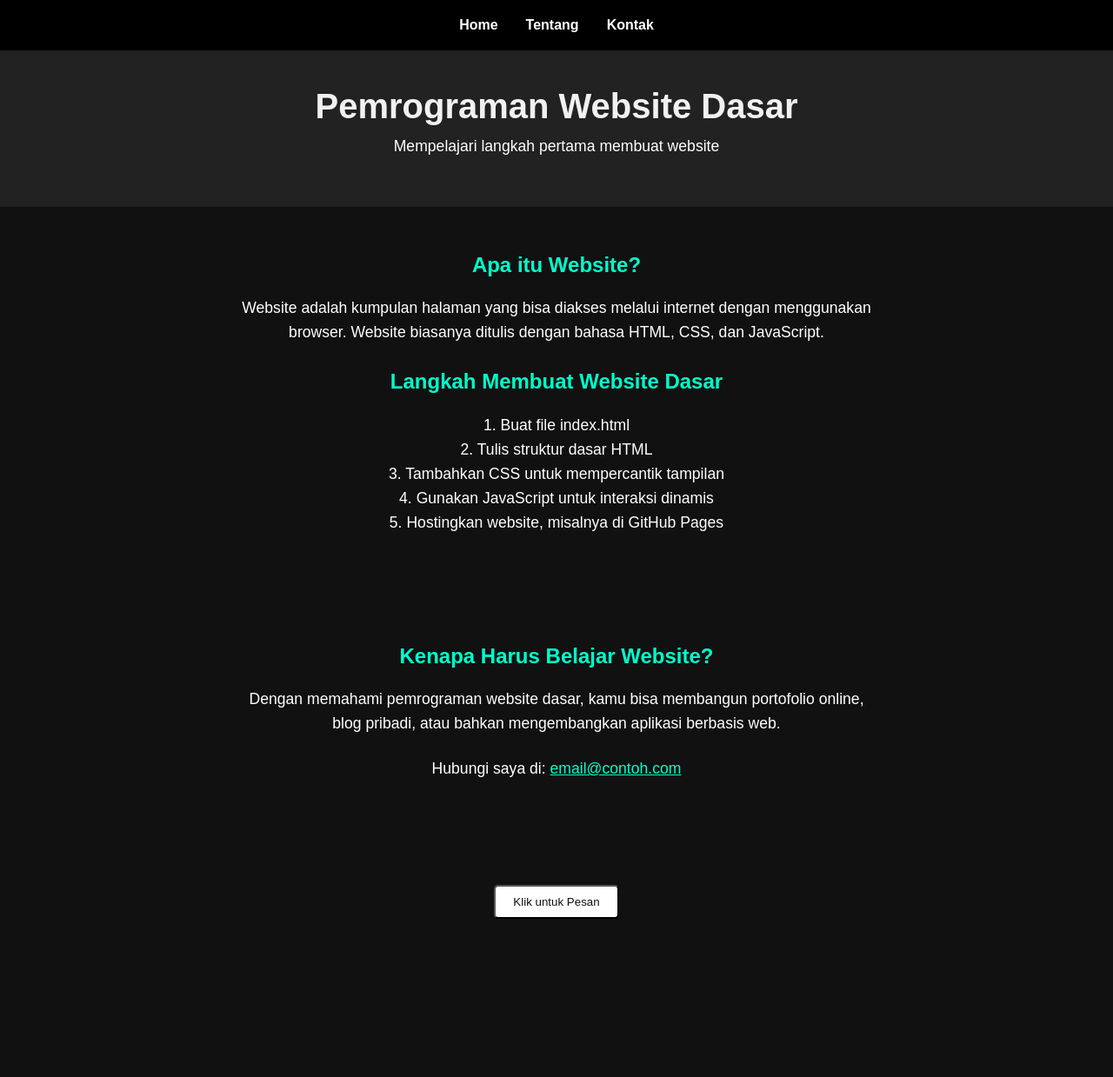
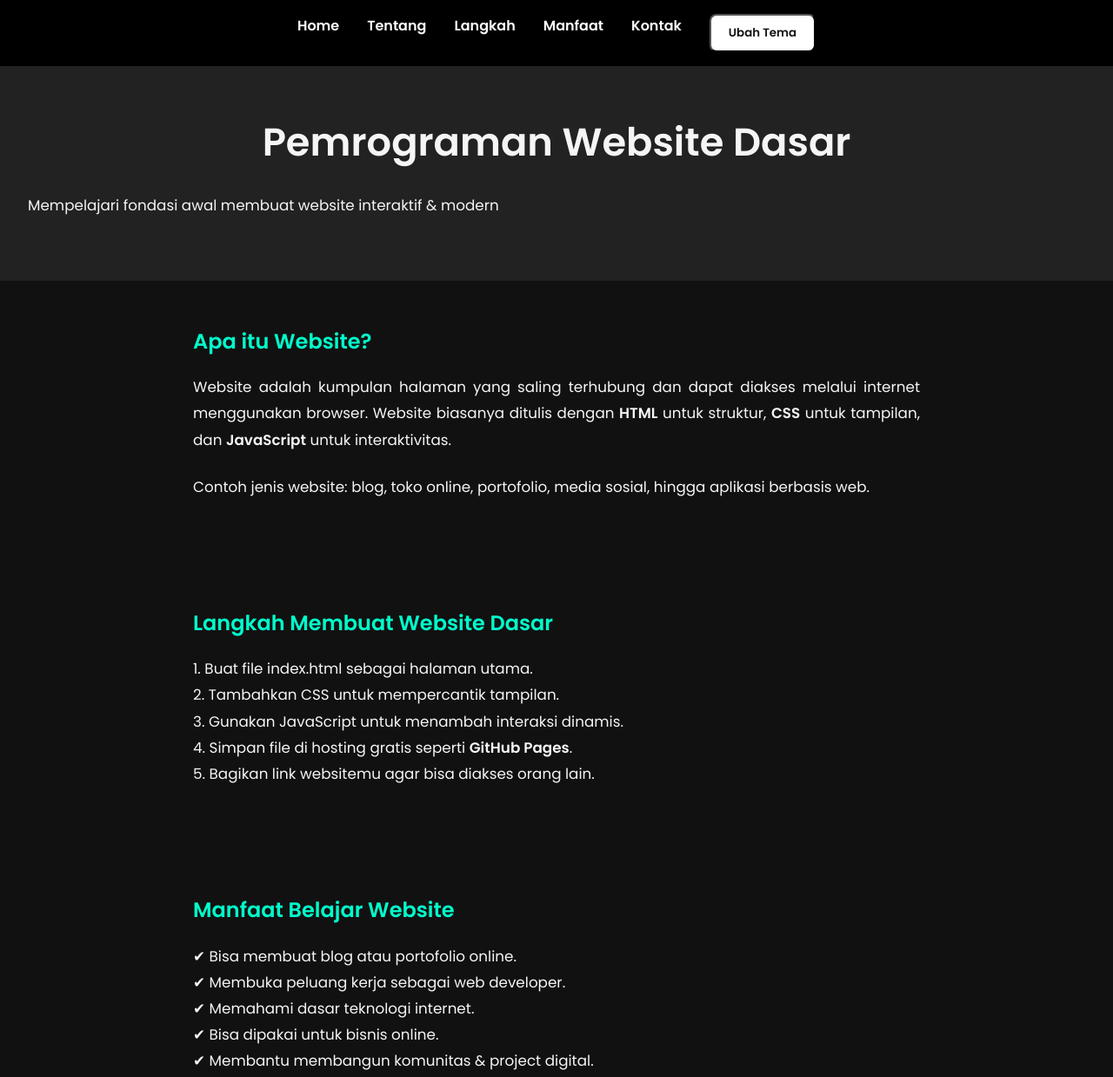
Before and after one commit to nbilwrydha-max/MyWebsitenabiel, a plain HTML site: page index.html in a window 1280 px wide. Shown: the top 1239 px of the page at 87% size. Before the commit the page ends 1105 px from the top, so only its background shows below. Drawn offline with Linux system fonts and the light colour scheme.

Commit message:
Update index.html

```diff
--- a/index.html
+++ b/index.html
@@ -4,24 +4,44 @@
   <meta charset="UTF-8">
   <meta name="viewport" content="width=device-width, initial-scale=1.0">
   <title>Pemrograman Website Dasar</title>
+
+  <!-- Font Google -->
+  <link href="https://fonts.googleapis.com/css2?family=Poppins:wght@300;400;600&display=swap" rel="stylesheet">
+
   <style>
-    /* Reset style */
+    :root {
+      /* Tema terang */
+      --bg-light: #f9f9f9;
+      --text-light: #222;
+      --accent-light: #0077ff;
+
+      /* Tema gelap */
+      --bg-dark: #111;
+      --text-dark: #f5f5f5;
+      --accent-dark: #00ffcc;
+    }
+
     * {
       margin: 0;
       padding: 0;
       box-sizing: border-box;
-      font-family: Arial, sans-serif;
+      font-family: 'Poppins', sans-serif;
     }
 
     html {
-      scroll-behavior: smooth; /* Efek scroll halus */
+      scroll-behavior: smooth;
     }
 
     body {
-      background: #111;
-      color: #fff;
-      line-height: 1.6;
-      text-align: center;
+      background: var(--bg-dark);
+      color: var(--text-dark);
+      line-height: 1.8;
+      transition: all 0.5s ease;
+    }
+
+    body.light-mode {
+      background: var(--bg-light);
+      color: var(--text-light);
     }
 
     /* Navigasi */
@@ -31,6 +51,11 @@
       position: sticky;
       top: 0;
       z-index: 10;
+      transition: all 0.3s ease;
+    }
+
+    body.light-mode nav {
+      background: #fff;
     }
 
     nav ul {
@@ -40,48 +65,69 @@
       gap: 2rem;
     }
 
-    nav ul li {
-      display: inline;
-    }
-
     nav ul li a {
       color: #fff;
       text-decoration: none;
-      font-weight: bold;
+      font-weight: 600;
       transition: 0.3s;
     }
 
+    body.light-mode nav ul li a {
+      color: #222;
+    }
+
     nav ul li a:hover {
-      color: #00ffcc;
+      color: var(--accent-dark);
+    }
+
+    body.light-mode nav ul li a:hover {
+      color: var(--accent-light);
     }
 
     /* Header */
     header {
-      padding: 2rem;
+      padding: 3rem 2rem;
+      text-align: center;
       background: #222;
       animation: fadeIn 2s ease-in-out;
     }
 
+    body.light-mode header {
+      background: #eaeaea;
+    }
+
     header h1 {
-      font-size: 2.5rem;
-      color: #f1f1f1;
+      font-size: 2.8rem;
+      margin-bottom: 1rem;
     }
 
     section {
       padding: 3rem 2rem;
-      max-width: 800px;
+      max-width: 900px;
       margin: auto;
-      animation: slideUp 1.5s ease-in-out;
+      opacity: 0;
+      transform: translateY(50px);
+      transition: all 1s ease;
+    }
+
+    section.show {
+      opacity: 1;
+      transform: translateY(0);
     }
 
     h2 {
       margin-bottom: 1rem;
-      color: #00ffcc;
+      color: var(--accent-dark);
+    }
+
+    body.light-mode h2 {
+      color: var(--accent-light);
     }
 
     p {
       margin-bottom: 1.5rem;
-      font-size: 1.1rem;
+      font-size: 1.05rem;
+      text-align: justify;
     }
 
     /* Tombol */
@@ -90,31 +136,38 @@
       background: #fff;
       color: #111;
       padding: 10px 20px;
-      border-radius: 5px;
+      border-radius: 8px;
+      font-weight: 600;
       text-decoration: none;
       transition: 0.3s;
       cursor: pointer;
     }
 
     .btn:hover {
-      background: #00ffcc;
+      background: var(--accent-dark);
       color: #111;
-      transform: scale(1.1);
+      transform: scale(1.05);
+    }
+
+    body.light-mode .btn {
+      background: #222;
+      color: #fff;
+    }
+
+    body.light-mode .btn:hover {
+      background: var(--accent-light);
+      color: #fff;
     }
 
     footer {
       margin: 3rem 0;
+      text-align: center;
     }
 
     /* Animasi */
     @keyframes fadeIn {
       from { opacity: 0; }
       to { opacity: 1; }
-    }
-
-    @keyframes slideUp {
-      from { transform: translateY(50px); opacity: 0; }
-      to { transform: translateY(0); opacity: 1; }
     }
   </style>
 </head>
@@ -124,36 +177,51 @@
     <ul>
       <li><a href="#home">Home</a></li>
       <li><a href="#tentang">Tentang</a></li>
+      <li><a href="#langkah">Langkah</a></li>
+      <li><a href="#manfaat">Manfaat</a></li>
       <li><a href="#kontak">Kontak</a></li>
+      <li><button class="btn" onclick="toggleTheme()">Ubah Tema</button></li>
     </ul>
   </nav>
 
   <!-- Header -->
   <header id="home">
     <h1>Pemrograman Website Dasar</h1>
-    <p>Mempelajari langkah pertama membuat website</p>
+    <p>Mempelajari fondasi awal membuat website interaktif & modern</p>
   </header>
 
   <!-- Section Tentang -->
   <section id="tentang">
     <h2>Apa itu Website?</h2>
-    <p>Website adalah kumpulan halaman yang bisa diakses melalui internet dengan menggunakan browser.
-       Website biasanya ditulis dengan bahasa HTML, CSS, dan JavaScript.</p>
+    <p>Website adalah kumpulan halaman yang saling terhubung dan dapat diakses melalui internet menggunakan browser.
+       Website biasanya ditulis dengan <b>HTML</b> untuk struktur, <b>CSS</b> untuk tampilan, dan <b>JavaScript</b> untuk interaktivitas.</p>
+    <p>Contoh jenis website: blog, toko online, portofolio, media sosial, hingga aplikasi berbasis web.</p>
+  </section>
 
+  <!-- Section Langkah -->
+  <section id="langkah">
     <h2>Langkah Membuat Website Dasar</h2>
-    <p>1. Buat file <code>index.html</code><br>
-       2. Tulis struktur dasar HTML<br>
-       3. Tambahkan CSS untuk mempercantik tampilan<br>
-       4. Gunakan JavaScript untuk interaksi dinamis<br>
-       5. Hostingkan website, misalnya di GitHub Pages</p>
+    <p>1. Buat file <code>index.html</code> sebagai halaman utama.<br>
+       2. Tambahkan CSS untuk mempercantik tampilan.<br>
+       3. Gunakan JavaScript untuk menambah interaksi dinamis.<br>
+       4. Simpan file di hosting gratis seperti <b>GitHub Pages</b>.<br>
+       5. Bagikan link websitemu agar bisa diakses orang lain.</p>
+  </section>
+
+  <!-- Section Manfaat -->
+  <section id="manfaat">
+    <h2>Manfaat Belajar Website</h2>
+    <p>✔ Bisa membuat blog atau portofolio online.<br>
+       ✔ Membuka peluang kerja sebagai web developer.<br>
+       ✔ Memahami dasar teknologi internet.<br>
+       ✔ Bisa dipakai untuk bisnis online.<br>
+       ✔ Membantu membangun komunitas & project digital.</p>
   </section>
 
   <!-- Section Kontak -->
   <section id="kontak">
-    <h2>Kenapa Harus Belajar Website?</h2>
-    <p>Dengan memahami pemrograman website dasar, kamu bisa membangun portofolio online, blog pribadi,
-       atau bahkan mengembangkan aplikasi berbasis web.</p>
-    <p>Hubungi saya di: <a href="mailto:email@contoh.com" style="color:#00ffcc;">email@contoh.com</a></p>
+    <h2>Hubungi Saya</h2>
+    <p>Email: <a href="mailto:email@contoh.com" style="color: var(--accent-dark);">email@contoh.com</a></p>
   </section>
 
   <!-- Footer -->
@@ -162,9 +230,30 @@
   </footer>
 
   <script>
+    // Toggle Tema
+    function toggleTheme() {
+      document.body.classList.toggle('light-mode');
+    }
+
+    // Pesan Pop-up
     function showMessage() {
       alert("Terima kasih sudah belajar pemrograman website dasar! 🚀");
     }
+
+    // Animasi Scroll
+    const sections = document.querySelectorAll("section");
+
+    const observer = new IntersectionObserver((entries) => {
+      entries.forEach(entry => {
+        if (entry.isIntersecting) {
+          entry.target.classList.add("show");
+        }
+      });
+    }, { threshold: 0.2 });
+
+    sections.forEach(section => {
+      observer.observe(section);
+    });
   </script>
 </body>
-  </html>
+</html>
```
